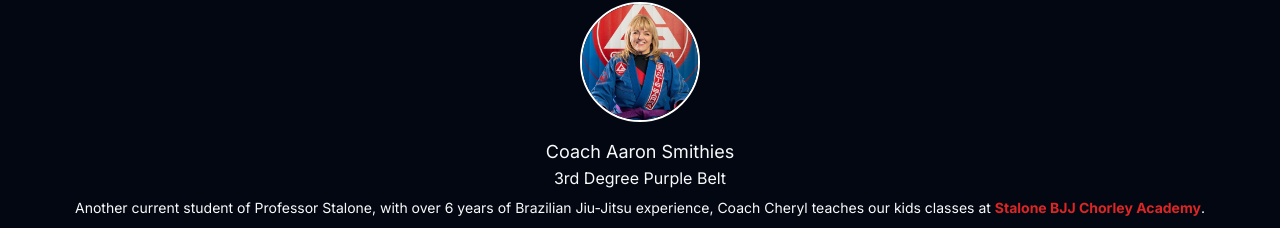
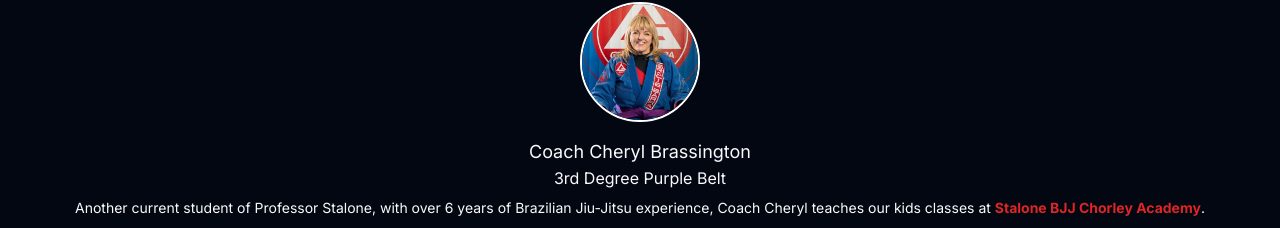
Before and after one commit to Stalone-BJJ/nextjs-website, a Next.js app: page / in a window 1280 px wide. Shown: the part 2568-2796 px from the top of the page. Built offline with nearby package versions, Linux system fonts and the light colour scheme.

Commit message:
updated cheryls name from aaron

```diff
--- a/src/components/home/MeetTheTeam.tsx
+++ b/src/components/home/MeetTheTeam.tsx
@@ -188,7 +188,7 @@ export default function MeetTheTeam() {
         src="/cheryl.jpg"
         width={120}
       />
-      <h3 className="text-lg text-center">Coach Aaron Smithies</h3>
+      <h3 className="text-lg text-center">Coach Cheryl Brassington</h3>
       <h4>3rd Degree Purple Belt</h4>
       <p className="text-sm m-2">
         Another current student of Professor Stalone, with over 6 years of
```
